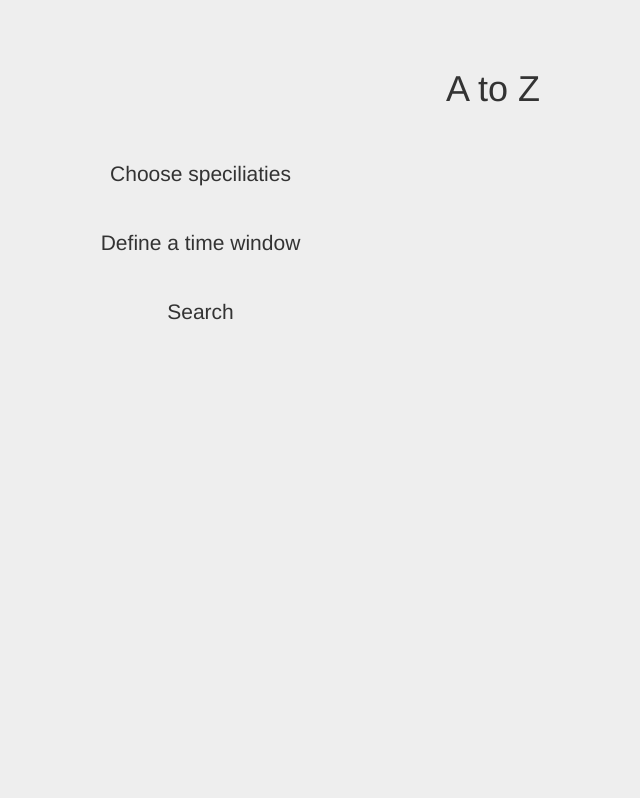
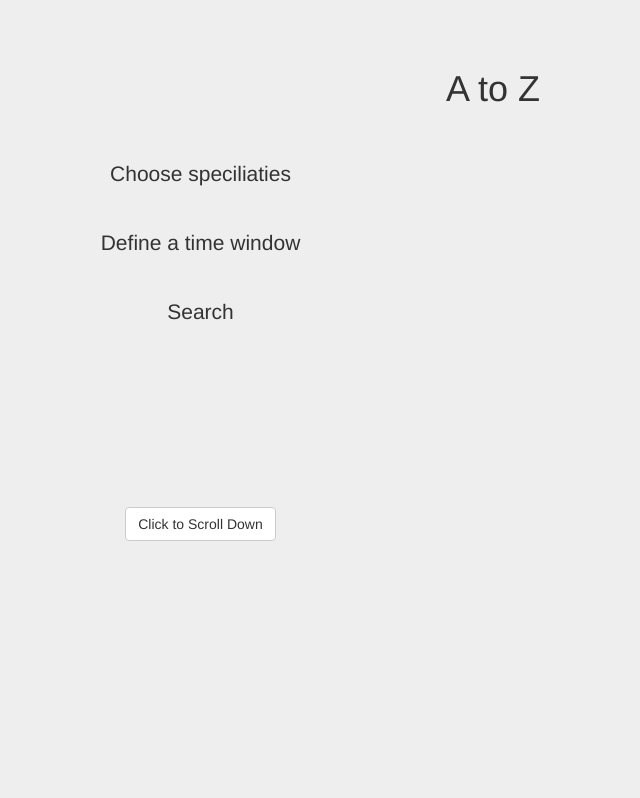
Before and after one commit to HayesAJ83/surgnames01, a Flask app: template templates/02_index.html in a window 1280 px wide. Shown: the part 801-1599 px from the top of the page, without its empty margins (147-787 px from the left). Run offline with Flask 2, Linux system fonts and the light colour scheme; the template is opened without the code that fills it, so the values that code supplies are empty; some libraries are stand-ins or nearby versions.

Commit message:
Add files via upload

```diff
--- a/templates/05_A2Z.html
+++ b/templates/05_A2Z.html
@@ -14,6 +14,11 @@
                     <b></b>
                     <p style="margin-top: 40px;" class="lead">Search</p>
                     <p>{% block content %}{% endblock %}</p>
+                    <br></br>
+                    <br></br>
+                    <br></br>
+                    <br></br>
+                    <a class="btn btn-default page-scroll" href="#A2Z">Click to Scroll Down</a>
                 </div>
             </div>
         </div>
```
